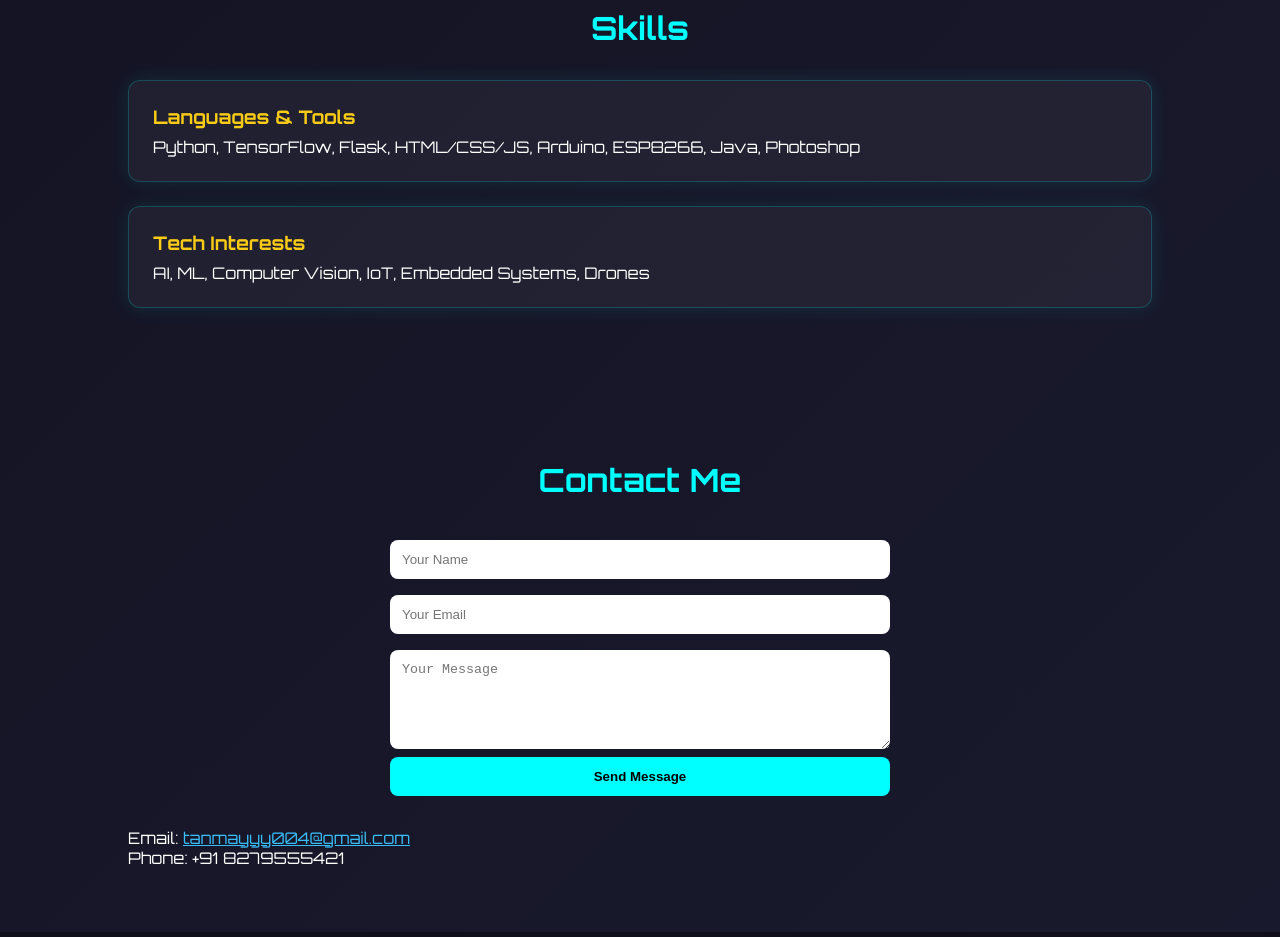
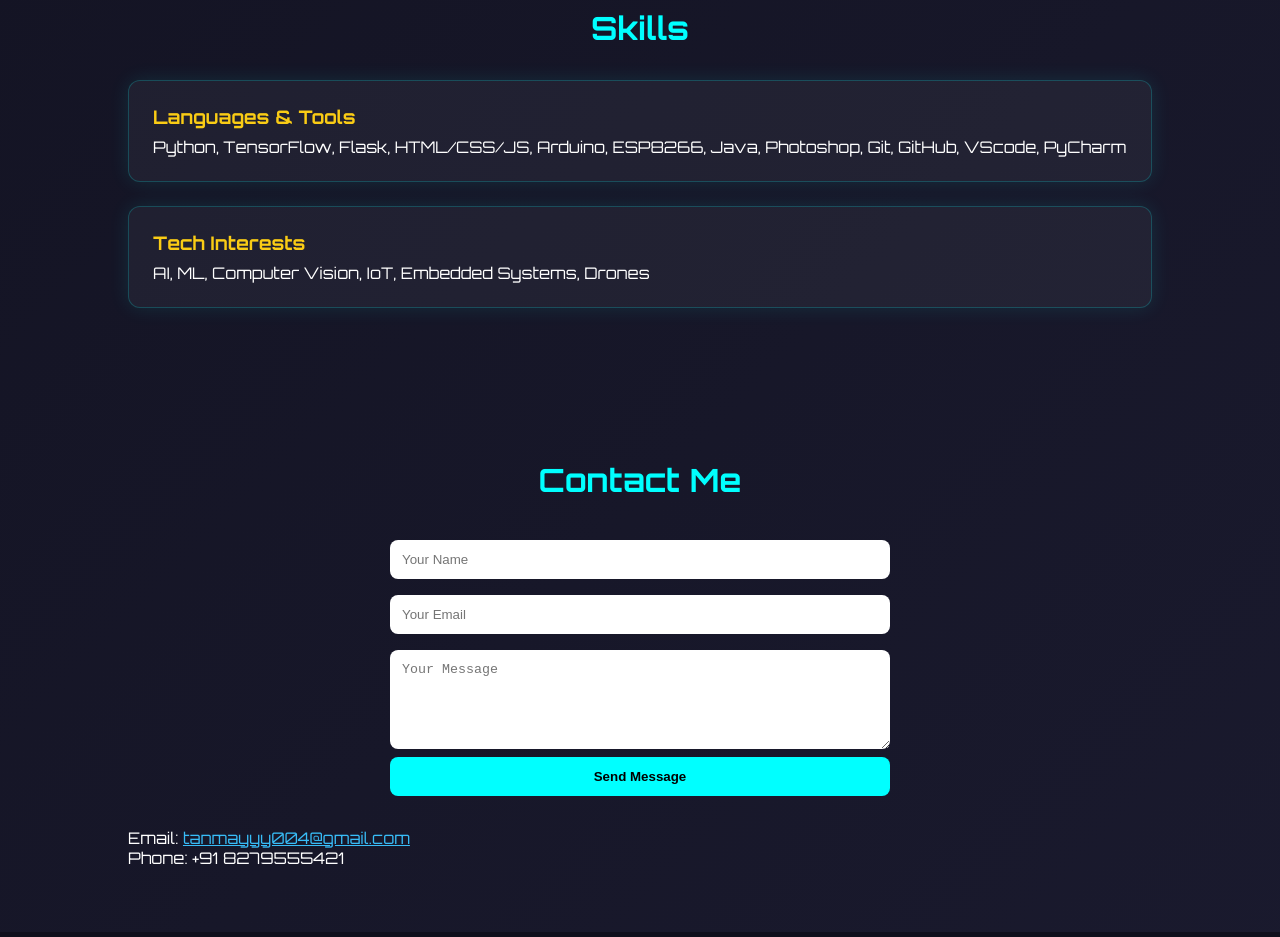
Before and after one commit to tanmay4518-07/portfolio_mine, a plain HTML site: page index.html in a window 1280 px wide. Shown: the part 2020-2957 px from the top of the page. Drawn offline with nearby package versions, Linux system fonts and the light colour scheme.

Commit message:
Update index.html

```diff
--- a/index.html
+++ b/index.html
@@ -75,7 +75,7 @@
     <h2>Skills</h2>
     <div class="skill-box" data-tilt>
       <h3>Languages & Tools</h3>
-      <p>Python, TensorFlow, Flask, HTML/CSS/JS, Arduino, ESP8266, Java, Photoshop</p>
+      <p>Python, TensorFlow, Flask, HTML/CSS/JS, Arduino, ESP8266, Java, Photoshop, Git, GitHub, VScode, PyCharm</p>
     </div>
     <div class="skill-box" data-tilt>
       <h3>Tech Interests</h3>
```
